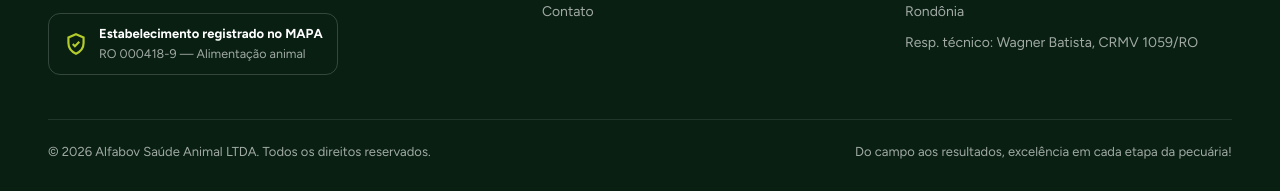
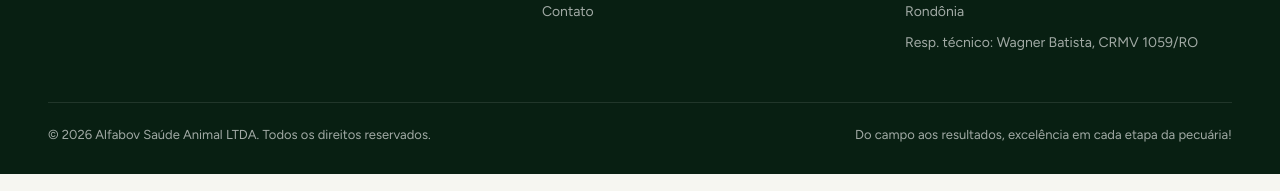
Before and after one commit to alexandregvascom-max/alfabov-site, a plain HTML site: page index.html in a window 1280 px wide. Shown: the part 4001-4192 px from the top of the page. Drawn offline with Linux system fonts and the light colour scheme.

Commit message:
Remover selo MAPA do rodapé
Co-Authored-By: Claude Opus 5.5 <noreply@anthropic.com>
Claude-Session: https://claude.ai/code/session_01NcxApeRETUBB3fgvyRSSV5

```diff
--- a/index.html
+++ b/index.html
@@ -737,7 +737,6 @@ header .brand{min-width:0}
   <div class="fgrid" style="grid-template-columns:1.4fr 1fr 1fr">
     <div><a href="#inicio" class="brand"><img src="img/logo-alfabov.png" alt=""><div><span class="brand-name"><b>ALFABOV</b><small style="color:var(--lime)">SAÚDE ANIMAL</small></span></div></a>
       <p style="font-size:14px;margin-top:16px;max-width:320px">Tecnologia, qualidade e desempenho para quem busca resultados de verdade no campo.</p>
-      <div class="selo"><svg width="26" height="26" viewBox="0 0 24 24" fill="none" stroke="#B4CC2B" stroke-width="2"><path d="M12 3l7 3v5c0 5-3 8-7 10-4-2-7-5-7-10V6z"/><path d="M9 12l2 2 4-4"/></svg><div><b>Estabelecimento registrado no MAPA</b>RO 000418-9 — Alimentação animal</div></div>
     </div>
     <div><h5>Navegação</h5><ul><li><a href="#inicio">Início</a></li><li><a href="#sobre">Sobre</a></li><li><a href="#metodo">Método</a></li><li><a href="#produtos">Produtos</a></li><li><a href="#contato">Contato</a></li></ul></div>
     <div><h5>Contato</h5><ul><li><a href="https://wa.me/5569992165821" target="_blank" rel="noopener">Lucas: (69) 99216-5821</a></li><li><a href="https://wa.me/5543996052006" target="_blank" rel="noopener">Leonardo: (43) 99605-2006</a></li><li><a href="mailto:alfabovsaudeanimal@gmail.com">alfabovsaudeanimal@gmail.com</a></li><li><a href="https://www.instagram.com/alfabovsaudeanimal" target="_blank" rel="noopener">@alfabovsaudeanimal</a></li><li>Rondônia</li><li>Resp. técnico: Wagner Batista, CRMV 1059/RO</li></ul></div>
```
